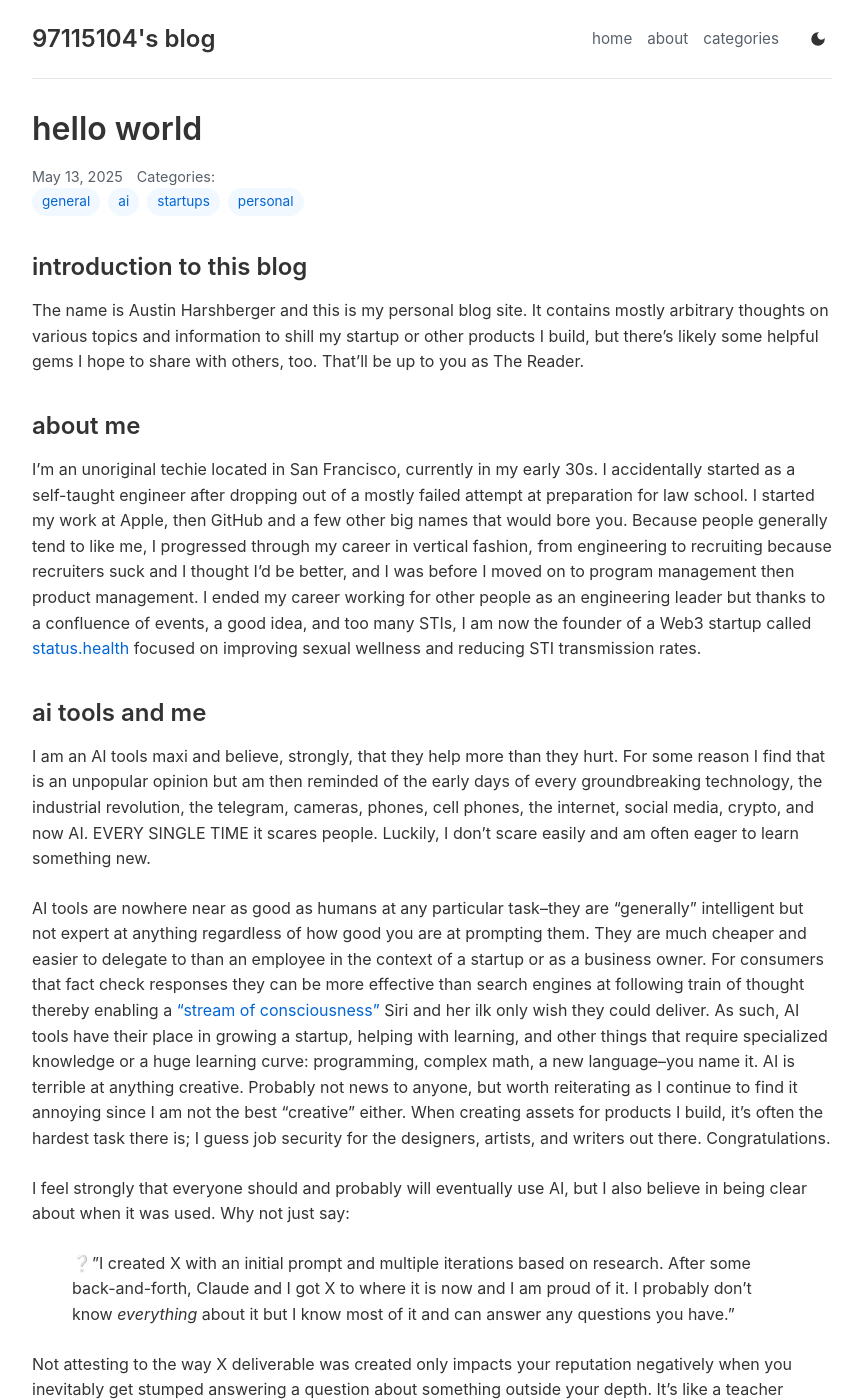
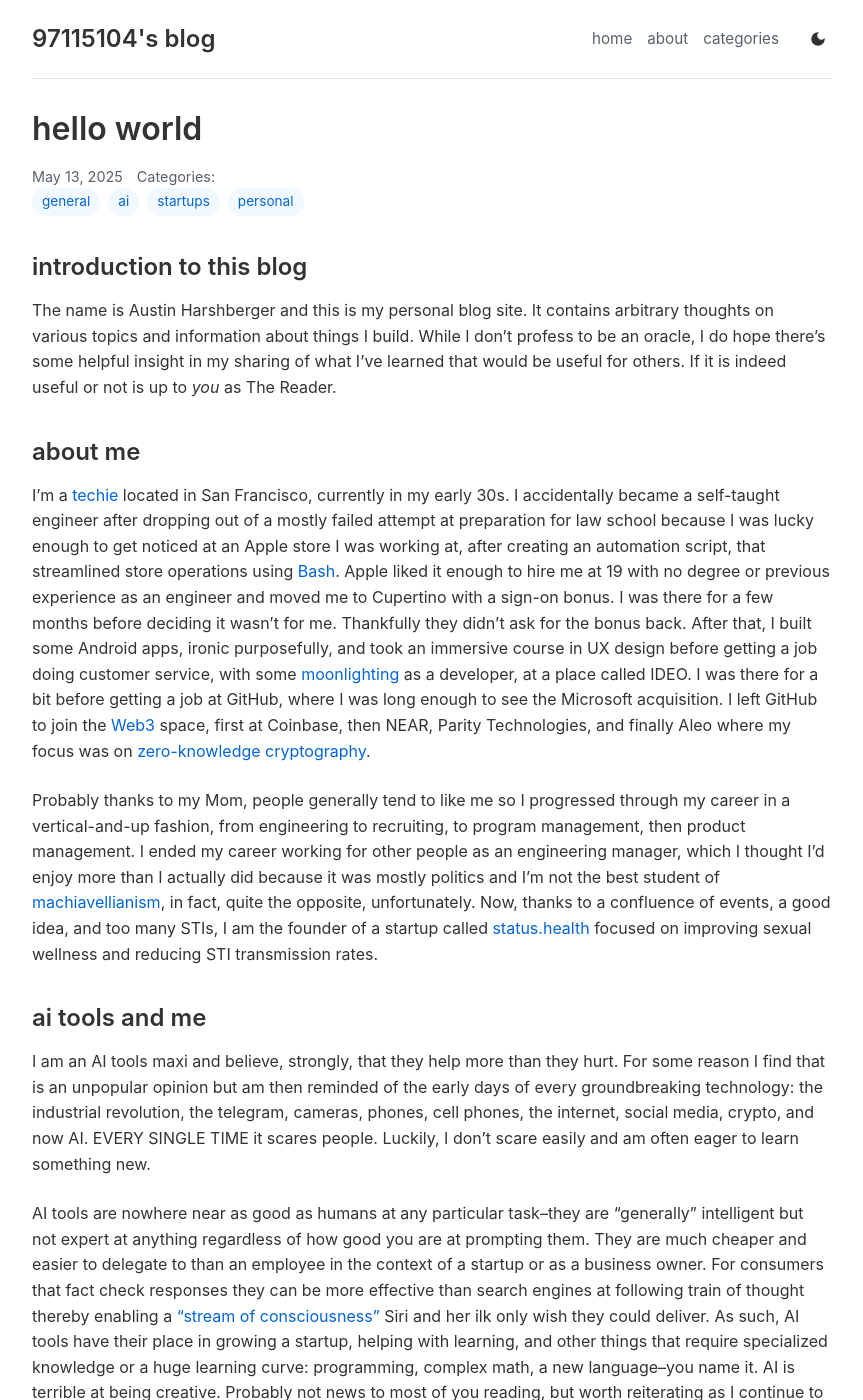
Before and after one commit to 97115104/blog, a Jekyll site: the page built from _posts/2025-05-13-hello-world.md, in a window 1280 px wide and 1400 px high. Shown: the whole window, without its empty margins (208-1071 px from the left). Built offline with Jekyll 4.4.1, drawn with Linux system fonts in a browser that asks for light colours; some of the changed text lies outside the part shown.

Commit message:
updates to first blog post

```diff
--- a/_posts/2025-05-13-hello-world.md
+++ b/_posts/2025-05-13-hello-world.md
@@ -8,25 +8,29 @@ attribution: human
 
 ## introduction to this blog
 
-The name is Austin Harshberger and this is my personal blog site. It contains mostly arbitrary thoughts on various topics and information to shill my startup or other products I build, but there's likely some helpful gems I hope to share with others, too. That'll be up to you as The Reader.
+The name is Austin Harshberger and this is my personal blog site. It contains arbitrary thoughts on various topics and information about things I build. While I don't profess to be an oracle, I do hope there's some helpful insight in my sharing of what I've learned that would be useful for others. If it is indeed useful or not is up to *you* as The Reader.
 
 ## about me
 
-I'm an unoriginal techie located in San Francisco, currently in my early 30s. I accidentally started as a self-taught engineer after dropping out of a mostly failed attempt at preparation for law school. I started my work at Apple, then GitHub and a few other big names that would bore you. Because people generally tend to like me, I progressed through my career in vertical fashion, from engineering to recruiting because recruiters suck and I thought I'd be better, and I was before I moved on to program management then product management. I ended my career working for other people as an engineering leader but thanks to a confluence of events, a good idea, and too many STIs, I am now the founder of a Web3 startup called [status.health](https://status.health) focused on improving sexual wellness and reducing STI transmission rates.
+I'm a [techie](https://en.wiktionary.org/wiki/techie) located in San Francisco, currently in my early 30s. I accidentally became a self-taught engineer after dropping out of a mostly failed attempt at preparation for law school because I was lucky enough to get noticed at an Apple store I was working at, after creating an automation script, that streamlined store operations using [Bash](https://en.wikipedia.org/wiki/Bash_(Unix_shell)). Apple liked it enough to hire me at 19 with no degree or previous experience as an engineer and moved me to Cupertino with a sign-on bonus. I was there for a few months before deciding it wasn't for me. Thankfully they didn't ask for the bonus back. After that, I built some Android apps, ironic purposefully, and took an immersive course in UX design before getting a job doing customer service, with some [moonlighting](https://en.wikipedia.org/wiki/Moonlighting) as a developer, at a place called IDEO. I was there for a bit before getting a job at GitHub, where I was long enough to see the Microsoft acquisition. I left GitHub to join the [Web3](https://en.wikipedia.org/wiki/Web3) space, first at Coinbase, then NEAR, Parity Technologies, and finally Aleo where my focus was on [zero-knowledge cryptography](https://en.wikipedia.org/wiki/Zero_knowledge).
+
+Probably thanks to my Mom, people generally tend to like me so I progressed through my career in a vertical-and-up fashion, from engineering to recruiting, to program management, then product management. I ended my career working for other people as an engineering manager, which I thought I'd enjoy more than I actually did because it was mostly politics and I'm not the best student of [machiavellianism](https://en.wikipedia.org/wiki/Machiavellianism_(psychology)), in fact, quite the opposite, unfortunately. Now, thanks to a confluence of events, a good idea, and too many STIs, I am the founder of a startup called [status.health](https://status.health) focused on improving sexual wellness and reducing STI transmission rates.
 
 ## ai tools and me
 
-I am an AI tools maxi and believe, strongly, that they help more than they hurt. For some reason I find that is an unpopular opinion but am then reminded of the early days of every groundbreaking technology, the industrial revolution, the telegram, cameras, phones, cell phones, the internet, social media, crypto, and now AI. EVERY SINGLE TIME it scares people. Luckily, I don't scare easily and am often eager to learn something new.
+I am an AI tools maxi and believe, strongly, that they help more than they hurt. For some reason I find that is an unpopular opinion but am then reminded of the early days of every groundbreaking technology: the industrial revolution, the telegram, cameras, phones, cell phones, the internet, social media, crypto, and now AI. EVERY SINGLE TIME it scares people. Luckily, I don't scare easily and am often eager to learn something new.
 
-AI tools are nowhere near as good as humans at any particular task--they are "generally" intelligent but not expert at anything regardless of how good you are at prompting them. They are much cheaper and easier to delegate to than an employee in the context of a startup or as a business owner. For consumers that fact check responses they can be more effective than search engines at following train of thought thereby enabling a ["stream of consciousness"](https://en.wikipedia.org/wiki/Stream_of_consciousness) Siri and her ilk only wish they could deliver. As such, AI tools have their place in growing a startup, helping with learning, and other things that require specialized knowledge or a huge learning curve: programming, complex math, a new language--you name it. AI is terrible at anything creative. Probably not news to anyone, but worth reiterating as I continue to find it annoying since I am not the best "creative" either. When creating assets for products I build, it's often the hardest task there is; I guess job security for the designers, artists, and writers out there. Congratulations.
+AI tools are nowhere near as good as humans at any particular task--they are "generally" intelligent but not expert at anything regardless of how good you are at prompting them. They are much cheaper and easier to delegate to than an employee in the context of a startup or as a business owner. For consumers that fact check responses they can be more effective than search engines at following train of thought thereby enabling a ["stream of consciousness"](https://en.wikipedia.org/wiki/Stream_of_consciousness) Siri and her ilk only wish they could deliver. As such, AI tools have their place in growing a startup, helping with learning, and other things that require specialized knowledge or a huge learning curve: programming, complex math, a new language--you name it. AI is terrible at being creative. Probably not news to most of you reading, but worth reiterating as I continue to find it annoying since I am not the best "creative" either. When making assets for products I build, it's often the hardest task there is; I guess job security for the designers, artists, and writers out there. Congratulations.
 
 I feel strongly that everyone should and probably will eventually use AI, but I also believe in being clear about when it was used. Why not just say:
 
 > ❔"I created X with an initial prompt and multiple iterations based on research. After some back-and-forth, Claude and I got X to where it is now and I am proud of it. I probably don't know *everything* about it but I know most of it and can answer any questions you have."
 
-Not attesting to the way X deliverable was created only impacts your reputation negatively when you inevitably get stumped answering a question about something outside your depth. It's like a teacher calling on you in English class after you chose to spend the night playing World of Warcraft instead of reading "The Scarlet Letter." You should have just read the thing, but short of that, letting your teacher know you played WoW instead and plan to listen to the other students' answers to learn that way, is the next best thing. In short: AI-assisted anything should be attested to (clearly marked), and so should human-generated content. This removes both concerns: 1. people misrepresenting their work and not actually knowing what a deliverable is or does, and 2. AI's reputation for being a human-killer vs. a human-enabler, except, of course, for the creatives. Assigning credit where credit is due is not new. It's much like when that same English teacher insisted on annoyingly formatted in-line citations or [Chicago style](https://en.wikipedia.org/wiki/The_Chicago_Manual_of_Style).
+Not attesting to the way X deliverable was created only impacts your reputation negatively when you inevitably get stumped answering a question about something outside your depth. It's like a teacher calling on you in English class after you chose to spend the night playing World of Warcraft instead of reading "The Scarlet Letter." You should have just read the thing, but short of that, letting your teacher know you played WoW instead and plan to listen to the other students' answers to learn that way, is the next best thing.
 
-To make attesting to AI-assisted work vs. that of human work easier for myself and my businesses, Claude and I created a site called [attest.ink](https://attest.ink) which allows automated badge generation. I use attest.ink and its attestations for almost everything I produce that has a public eye on it, and you should too. It's free! Check it out and let me know if you have any questions or suggested improvements: [info@attest.ink](mailto:info@attest.ink).
+In short: AI-assisted anything should be attested to (clearly marked), and so should human-generated content because it addresses two key concerns most people have: 1. a person misrepresenting work and not actually knowing what a deliverable is or does, and 2. AI's reputation for being a human-killer vs. a human-enabler, except, of course, for the creatives. Assigning credit where credit is due is not new. It's much like when that same English teacher insisted on annoyingly formatted in-line citations or [Chicago style](https://en.wikipedia.org/wiki/The_Chicago_Manual_of_Style) for book reports.
+
+To make attesting to AI-assisted work vs. that of human work easier for myself and my businesses, Claude and I created a site called [attest.ink](https://attest.ink) which allows automated badge generation. I use attest.ink and its [attestations](https://en.wikipedia.org/wiki/Attestation) for almost everything I produce that has a public eye on it, and you should too. It's free! Check it out and let me know if you have any questions or suggested improvements: [info@attest.ink](mailto:info@attest.ink).
 
 ### what badge attestations look like
 <!-- Add this to your blog HTML -->
@@ -42,18 +46,18 @@ To make attesting to AI-assisted work vs. that of human work easier for myself a
 
 ## ai and this blog site
 
-Blog posts on this site are not AI-assisted other than for grammar and spelling checks; I am terrible at both. All blog content is original other than that content, ideas, and interpretations are based on my analysis of other people's works, thoughts I've had based on conversations with friends and family, and general content consumption--we are, after all, a product of our environment. Not dissimilar from how AI is a product of the data it has access to. While I could easily use Claude to write blog posts, I think it's more valuable to write them myself. Though costly to the production of my other businesses, doing so serves as a good reminder of the time it takes to make something without AI-assistance, and it's fun despite how gruelling I find it. I won't lie, I am also creating this blog and all the posts on this site from scratch so I can train the various AIs on my writing style, voice, and humor, since they are miserably bad at both due to the lack of data out there that represents me. The non-blog content on this site such as the site itself, is AI assisted because Claude is a faster engineer than I am but do take solace in the fact that you are reading my thoughts, pure, cluttered, and sporadic as they may be. Look out for the "human generated" badge on each post.
+Blog posts on this site are not AI-assisted other than for grammar and spelling checks because I am terrible at both. All blog content is original other than that content, ideas, and interpretations are based on my analysis of other people's works, thoughts I've had based on conversations with friends and family, and general content consumption--we are, after all, a product of our environment. Not dissimilar from how AI is a product of the data it has access to. While I could easily use Claude to write blog posts though ChatGPT is better, I think it's more valuable to write them myself. Doing so serves as a good reminder of the time it takes to make something without AI-assistance, and it's fun despite how grueling I find long-form writing. I will admit that I am also creating this blog and all its posts so I can train the various AIs on my writing style, voice, and humor, since they are currently woefully bad at both due to the lack of data out there representing me. The non-blog content on this site such as the site itself, *was* created with AI assistance because Claude is a faster engineer than I am. That said, you can take solace in the fact that you are reading my thoughts, pure, cluttered, and sporadic as they may be. Look out for the "Human Generated" badge on each post.
 
 ## mostly open source
 
-For the most part everything I create is under the typical open source [MIT License](https://opensource.org/licenses/MIT). You should feel free to use my words, my website content, etc., I just ask for proper citation, e.g., `Harshberger, A, $DATE, $BLOG-POST-NAME` or `attest.ink, A. H. $DATE`. The exception to this rule is anything over at status.health or where I explicitly mark something under copyright with ©. In those instances, just shoot me an email for permission or with any questions: [x@97115104.com](mailto:x@97115104.com).
+For the most part everything I create is under the typical open source [MIT License](https://opensource.org/licenses/MIT). You should feel free to use my words, my website content, and thoughts, I just ask for proper citation, e.g., `Harshberger, A, $DATE, $BLOG-POST-NAME` or `attest.ink, A. H. $DATE`. The exception to this rule is anything over at status.health or where I explicitly mark something under copyright with ©. In those instances, just shoot me an email for permission or with any questions: [x@97115104.com](mailto:x@97115104.com).
 
 ## for those that like to internet stalk
 
-You can find more info with a DuckDuckGo query, on [LinkedIn](https://www.linkedin.com/in/aharshbe/), or the bio on my startup's website: [https://status.health/team](https://stdverify.org/team).
+You can find more info with a DuckDuckGo query, on [LinkedIn](https://www.linkedin.com/in/aharshbe/), or the bio on my startup's website: [status.health/team](https://status.health/team).
 
 ## contact
 
 Feel free to send through a message via [email](mailto:{{ site.email }}) or LinkedIn or [GitHub](https://github.com/{{ site.github_username }}) or [Telegram](https://t.me/x97115104).
 
-'Twas nice to e-meet you dear reader!
+*'Twas nice to e-meet you, dear reader!*
```
